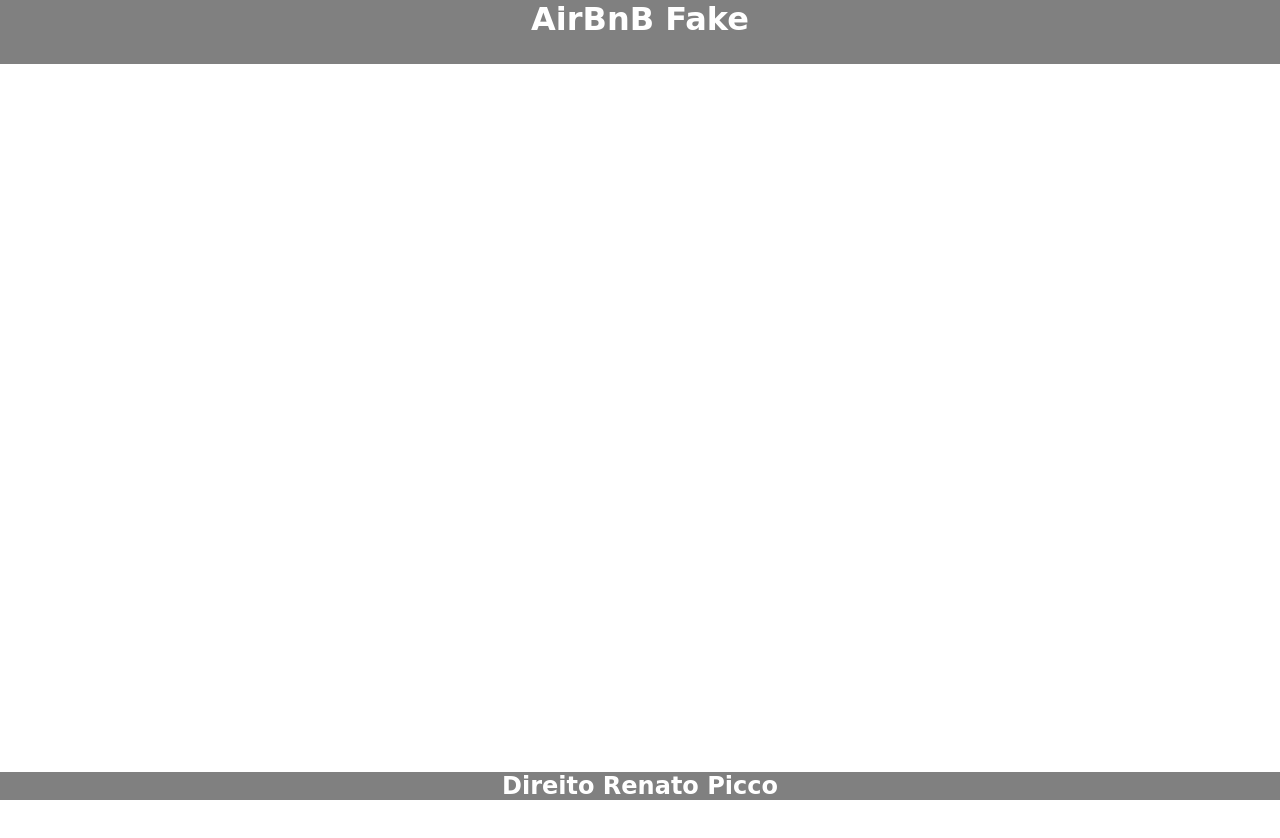
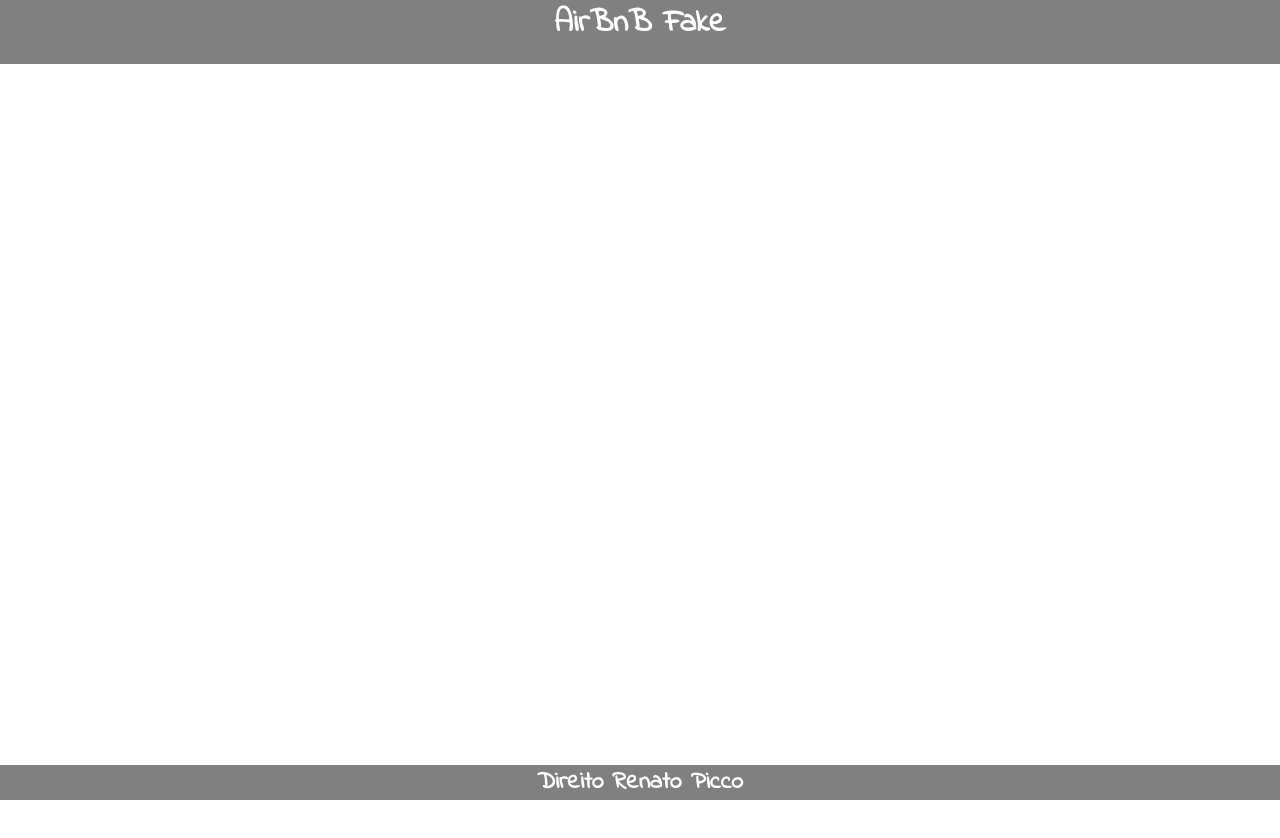
Before and after one commit to repicco/17.AirbnbFake, a plain HTML site: page index.html in a window 1280 px wide. Drawn offline with Linux system fonts and the light colour scheme; no server answers.

Commit message:
Airbnb.v4

```diff
--- a/index.html
+++ b/index.html
@@ -6,8 +6,7 @@
     <body>
         <header>
             <h1>AirBnB Fake</h1>
-            <link href="https://fonts.googleapis.com/css?family=Baloo+Da+2&display=swap" rel="stylesheet">
-            <link href="https://fonts.googleapis.com/css?family=Baloo+Da+2&display=swap" rel="stylesheet">
+            <link href="https://fonts.googleapis.com/css?family=Baloo+Da+2|Indie+Flower&display=swap" rel="stylesheet">
         </header>
         <div id="container">
 
```
